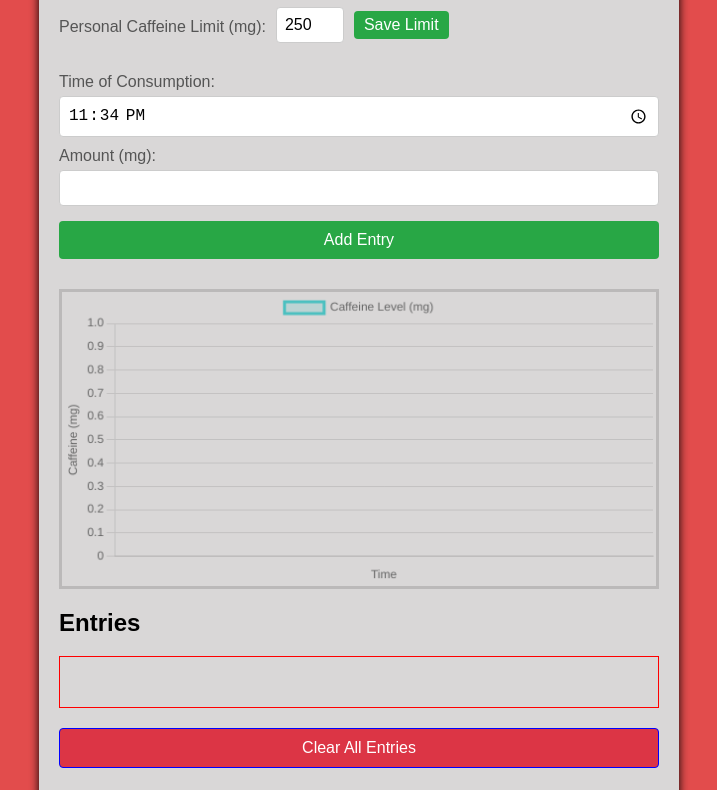
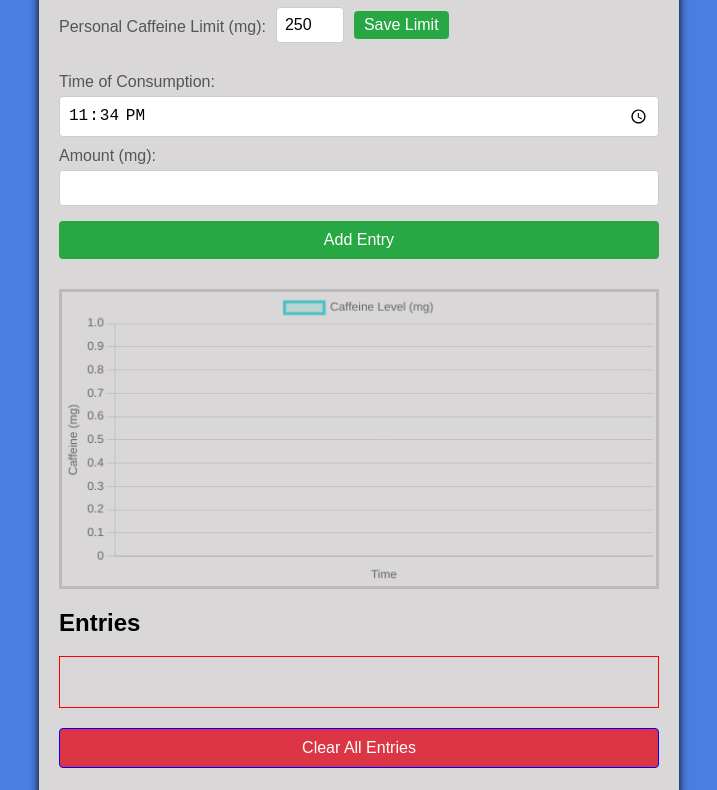
Before and after one commit to austinspringer64/caffeine-tracker, a plain HTML site: page index.html in a window 1280 px wide. Shown: the part 123-913 px from the top of the page, without its empty margins (281-998 px from the left). Drawn offline with nearby package versions, Linux system fonts and the light colour scheme.

Commit message:
color change

```diff
--- a/styles.css
+++ b/styles.css
@@ -2,7 +2,7 @@
 
 body {
     font-family: Arial, sans-serif;
-    background-color: #e24c4c;
+    background-color: #4c7ee2;
     margin: 0;
     padding: 0;
 }
```
